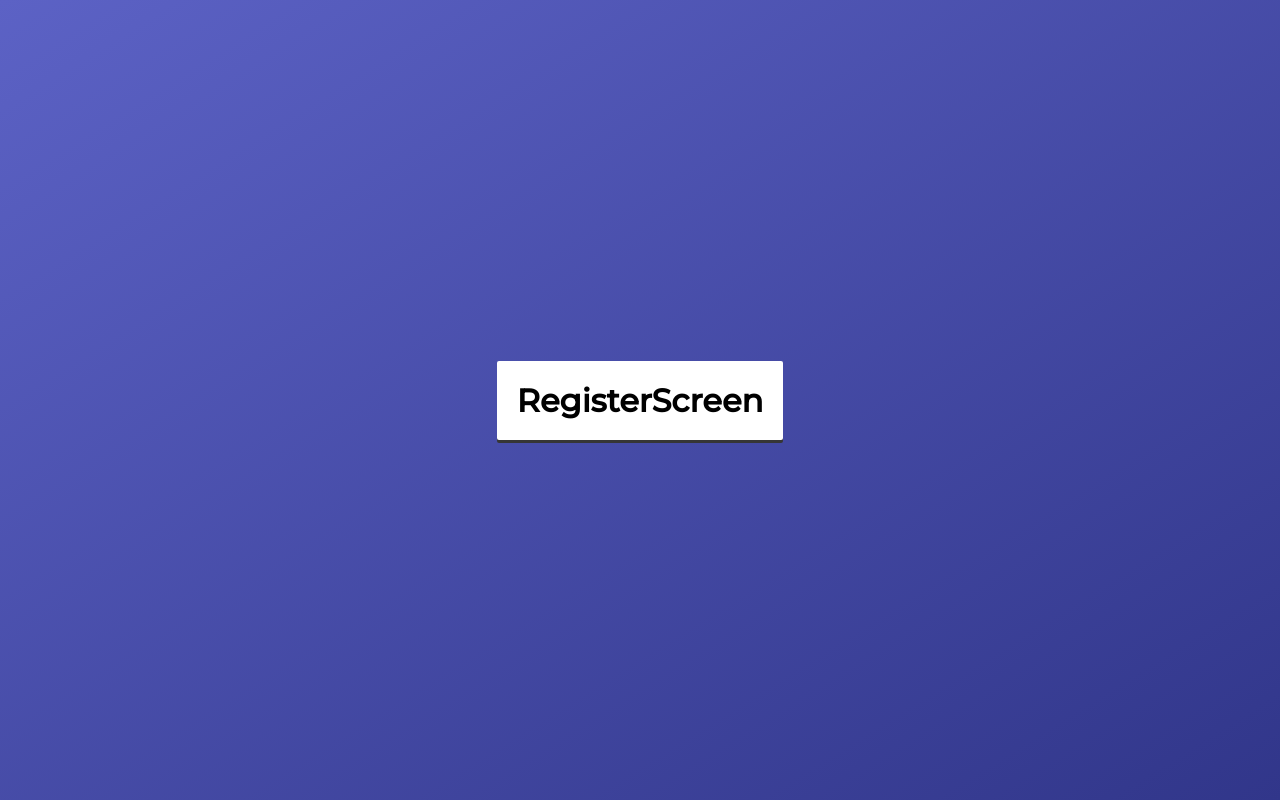
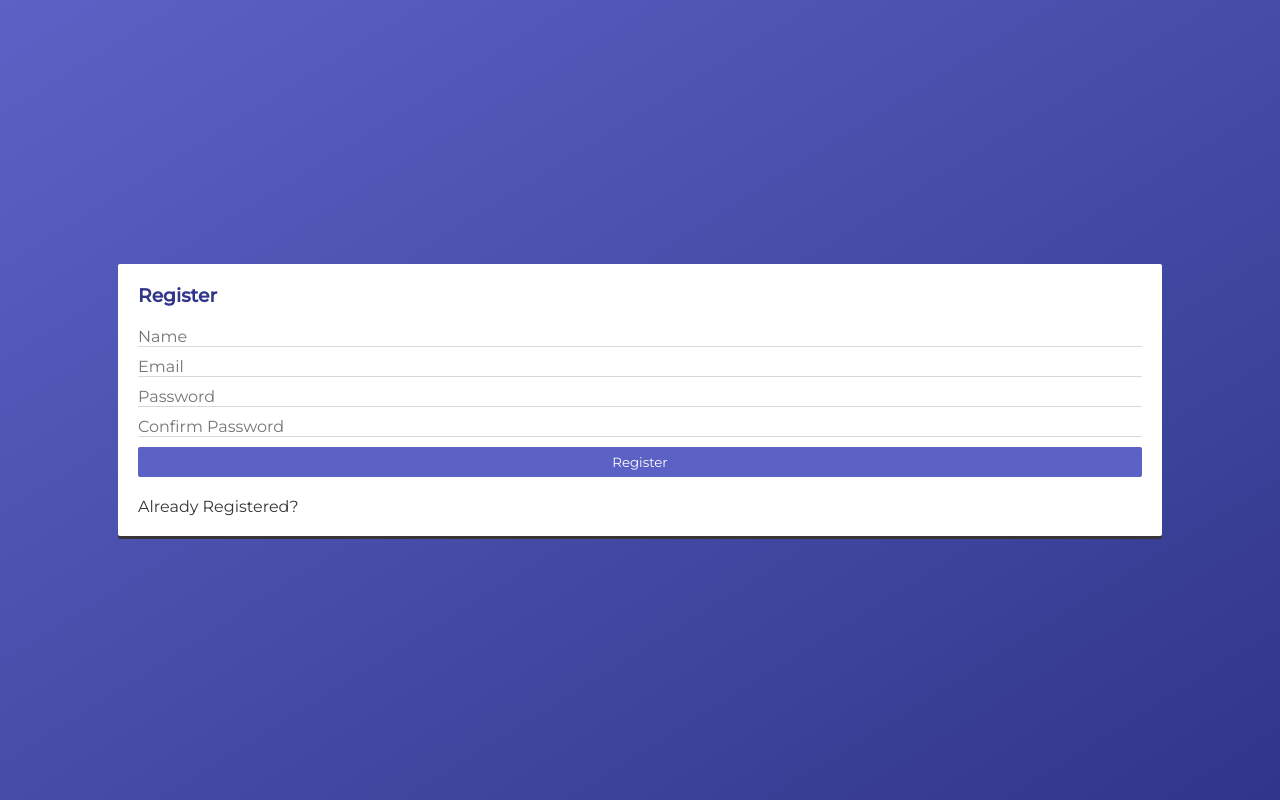
Before and after one commit to ewa1do/React-Course, a React (Vite) app in the folder journal-app/: page /auth/register in a window 1280 px wide. Built offline with nearby package versions, Linux system fonts and the light colour scheme.

Commit message:
Estilos en el RegisterScreen

```diff
--- a/journal-app/src/components/auth/LoginScreen.jsx
+++ b/journal-app/src/components/auth/LoginScreen.jsx
@@ -42,7 +42,12 @@
           </div>
         </div>
 
-        <Link to='/auth/register'>Create new account!</Link>
+        <Link
+          to='/auth/register'
+          className='link'
+        >
+          Create new account!
+        </Link>
       </form>
     </>
   );
--- a/journal-app/src/components/auth/RegisterScreen.jsx
+++ b/journal-app/src/components/auth/RegisterScreen.jsx
@@ -1,7 +1,51 @@
+import { Link } from 'react-router-dom';
+
 export const RegisterScreen = () => {
   return (
-    <div>
-      <h1>RegisterScreen</h1>
-    </div>
+    <>
+      <h3 className='auth__title'>Register</h3>
+
+      <form>
+        <input
+          type='text'
+          placeholder='Name'
+          name='name'
+          className='auth__input'
+          autoComplete='off'
+        />
+        <input
+          type='text'
+          placeholder='Email'
+          name='email'
+          className='auth__input'
+          autoComplete='off'
+        />
+        <input
+          type='password'
+          placeholder='Password'
+          name='password'
+          className='auth__input'
+        />
+        <input
+          type='password'
+          placeholder='Confirm Password'
+          name='confirm'
+          className='auth__input'
+        />
+        <button
+          type='submit'
+          className='btn btn-primary btn-block mb-5'
+        >
+          Register
+        </button>
+
+        <Link
+          to='/auth/login'
+          className='link mt-5'
+        >
+          Already Registered?
+        </Link>
+      </form>
+    </>
   );
 };
--- /dev/null
+++ b/journal-app/src/styles/components/_links.scss
@@ -0,0 +1,9 @@
+.link {
+  color: $dark-grey;
+  text-decoration: none;
+  transition: all 0.2s ease;
+
+  &:hover {
+    text-decoration: underline;
+  }
+}
--- a/journal-app/src/styles/styles.scss
+++ b/journal-app/src/styles/styles.scss
@@ -4,3 +4,4 @@
 // Components
 @import './components/auth';
 @import './components/buttons';
+@import './components/links';
```
